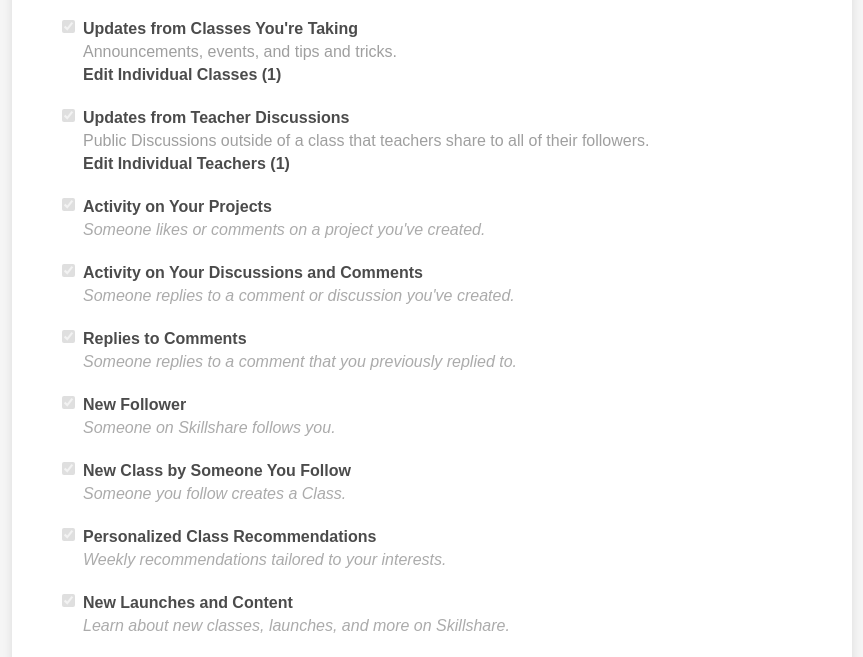
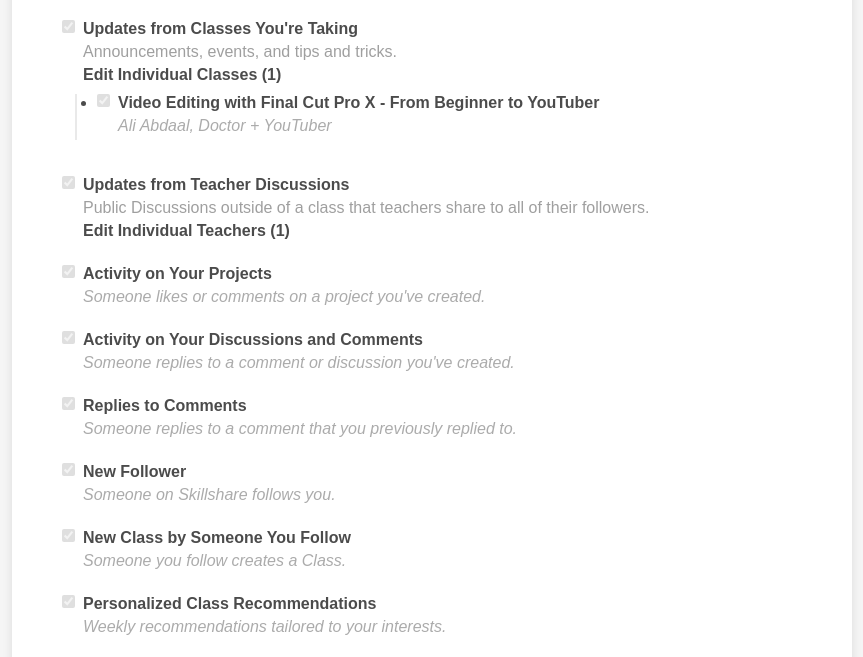
Before and after one commit to Nagadivya9515/CSS, a plain HTML site: page index.html in a window 1280 px wide. Both pictures are taken after a click on the link "Edit Individual Classes (1)". Shown: the part 113-770 px from the top of the page, without its empty margins (208-1071 px from the left). Drawn offline with Linux system fonts and the light colour scheme.

Commit message:
Update index.html

```diff
--- a/index.html
+++ b/index.html
@@ -255,9 +255,24 @@ input[type="checkbox"] {
             You will only receive critical account emails.            </p>
     </div>
 </fieldset>
-</form>
+</form>            </div>
     </div>
-    </div>
-    <script src="index.js"></script>
+    <script>
+   document.addEventListener('DOMContentLoaded', function() {
+        // Select all elements with the class 'subpanel-toggle'
+        document.querySelectorAll('.subpanel-toggle').forEach(function(toggle) {
+            // Add a click event listener to each of them
+            toggle.addEventListener('click', function(event) {
+                event.preventDefault(); // Prevent the default link behavior
+                // Find the nearest subpanel within the same parent element
+                const subpanel = this.closest('.fields-wrapper').querySelector('.subpanel');
+                // Toggle the 'hidden' class on the subpanel to show or hide it
+                if (subpanel) {
+                    subpanel.classList.toggle('hidden');
+                }
+            });
+        });
+    });
+    </script>
 </body>
 </html>
```
